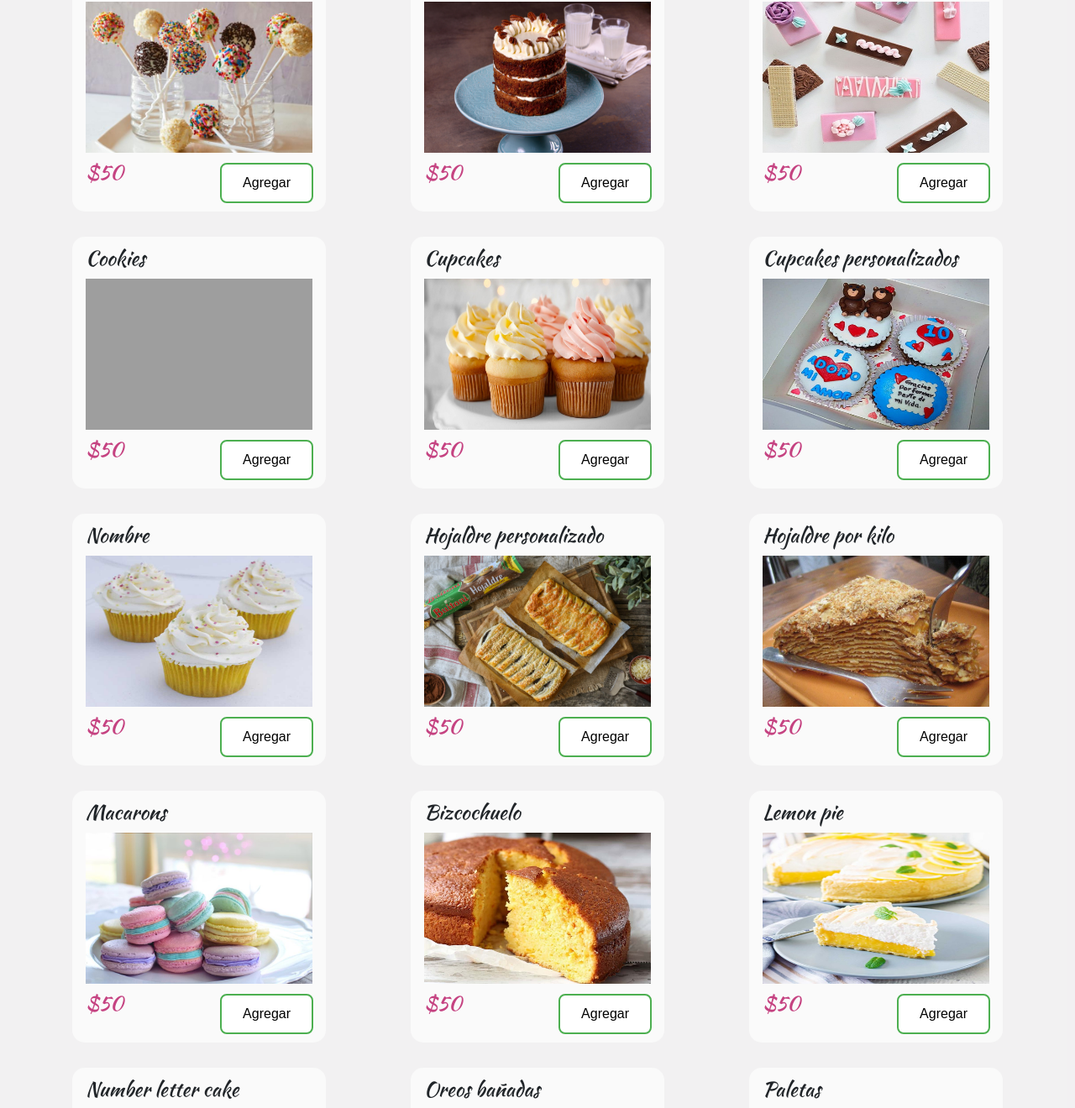
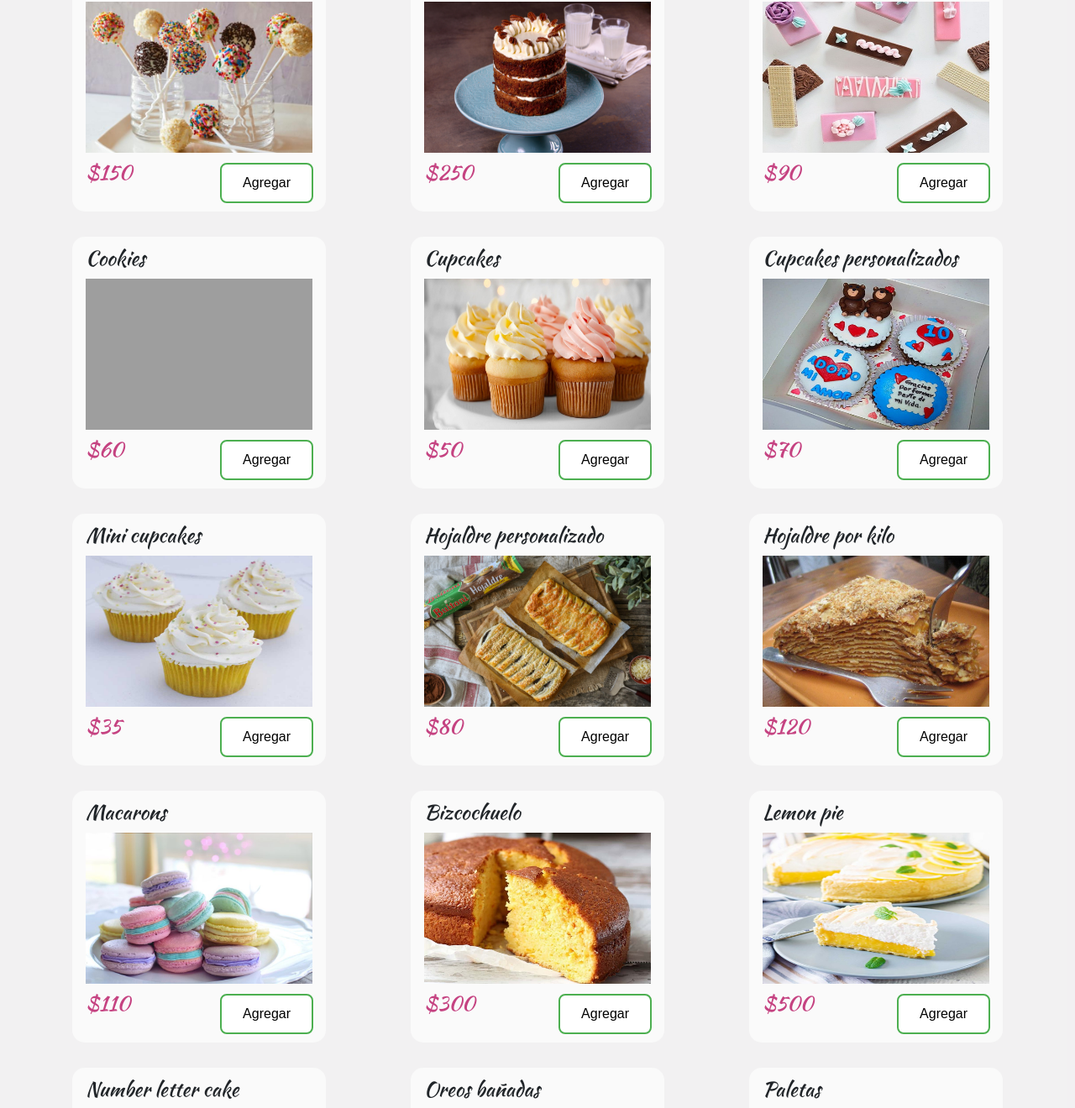
Before and after one commit to Kevinoviedo12/proyecto_coder, a website: page estructura/tienda.html in a window 1280 px wide. Shown: the part 1145-2465 px from the top of the page at 84% size. Drawn offline with Linux system fonts and the light colour scheme; grey boxes are pictures that could not be loaded; a web font is replaced by a local one.

Commit message:
cambios en la seccion tienda en los precios

```diff
--- a/estructura/tienda.html
+++ b/estructura/tienda.html
@@ -70,25 +70,25 @@
                 <div class="product-container">
                     <h3>Cake pops</h3>
                     <img src="../img/cake.jpeg">
-                    <h3 class="precio">$50</h3>
+                    <h3 class="precio">$150</h3>
                     <button class="button-add">Agregar</button>
                 </div>
                 <div class="product-container">
                     <h3 class="articulos">Carrot cake</h3>
                     <img src="../img/carrot.jpg">
-                    <h3 class="precio">$50</h3>
+                    <h3 class="precio">$250</h3>
                     <button class="button-add">Agregar</button>
                 </div>
                 <div class="product-container">
                     <h3>Chocolinas bañadas</h3>
                     <img src="../img/chocolinas.jpg">
-                    <h3 class="precio">$50</h3>
+                    <h3 class="precio">$90</h3>
                     <button class="button-add">Agregar</button>
                 </div>
                 <div class="product-container">
                     <h3>Cookies</h3>
                     <img src="../img/cookies.jpg">
-                    <h3 class="precio">$50</h3>
+                    <h3 class="precio">$60</h3>
                     <button class="button-add">Agregar</button>
                 </div>
                 <div class="product-container">
@@ -100,55 +100,55 @@
                 <div class="product-container">
                     <h3>Cupcakes personalizados</h3>
                     <img src="../img/cupcakes_persozalizados.jpg">
-                    <h3 class="precio">$50</h3>
+                    <h3 class="precio">$70</h3>
                     <button class="button-add">Agregar</button>
                 </div>
                 <div class="product-container">
-                    <h3>Nombre</h3>
+                    <h3>Mini cupcakes</h3>
                     <img src="../img/cupcake_simple.jpg">
-                    <h3 class="precio">$50</h3>
+                    <h3 class="precio">$35</h3>
                     <button class="button-add">Agregar</button>
                 </div>
                 <div class="product-container">
                     <h3>Hojaldre personalizado</h3>
                     <img src="../img/holaldre_personalizado.jpeg">
-                    <h3 class="precio">$50</h3>
+                    <h3 class="precio">$80</h3>
                     <button class="button-add">Agregar</button>
                 </div>
                 <div class="product-container">
                     <h3>Hojaldre por kilo</h3>
                     <img src="../img/hojaldre_por_kilo.jpg">
-                    <h3 class="precio">$50</h3>
+                    <h3 class="precio">$120</h3>
                     <button class="button-add">Agregar</button>
                 </div>
                 <div class="product-container">
                     <h3>Macarons</h3>
                     <img src="../img/macaron.jpg">
-                    <h3 class="precio">$50</h3>
+                    <h3 class="precio">$110</h3>
                     <button class="button-add">Agregar</button>
                 </div>
                 <div class="product-container">
                     <h3>Bizcochuelo</h3>
                     <img src="../img/bizcochuelo.jpg">
-                    <h3 class="precio">$50</h3>
+                    <h3 class="precio">$300</h3>
                     <button class="button-add">Agregar</button>
                 </div>
                 <div class="product-container">
                     <h3>Lemon pie</h3>
                     <img src="../img/lemonpie.jpg">
-                    <h3 class="precio">$50</h3>
+                    <h3 class="precio">$500</h3>
                     <button class="button-add">Agregar</button>
                 </div>
                 <div class="product-container">
                     <h3>Number letter cake</h3>
                     <img src="../img/number_letter.jpg">
-                    <h3 class="precio">$50</h3>
+                    <h3 class="precio">$450</h3>
                     <button class="button-add">Agregar</button>
                 </div>
                 <div class="product-container">
                     <h3>Oreos bañadas</h3>
                     <img src="../img/oreos_baniadas.jpg">
-                    <h3 class="precio">$50</h3>
+                    <h3 class="precio">$75</h3>
                     <button class="button-add">Agregar</button>
                 </div>
                 <div class="product-container">
@@ -160,31 +160,31 @@
                 <div class="product-container">
                     <h3>Postre cheesecake</h3>
                     <img src="../img/postre_cheesecake.jpg">
-                    <h3 class="precio">$50</h3>
+                    <h3 class="precio">$250</h3>
                     <button class="button-add">Agregar</button>
                 </div>
                 <div class="product-container">
                     <h3>Postre chocotorta</h3>
                     <img src="../img/postre_chocotorta.jpg">
-                    <h3 class="precio">$50</h3>
+                    <h3 class="precio">$250</h3>
                     <button class="button-add">Agregar</button>
                 </div>
                 <div class="product-container">
                     <h3>Postre oreo</h3>
                     <img src="../img/postre_oreo.jpg">
-                    <h3 class="precio">$50</h3>
+                    <h3 class="precio">$250</h3>
                     <button class="button-add">Agregar</button>
                 </div>
                 <div class="product-container">
                     <h3>Postre marquise</h3>
                     <img src="../img/postre_marquise.jpg">
-                    <h3 class="precio">$50</h3>
+                    <h3 class="precio">$250</h3>
                     <button class="button-add">Agregar</button>
                 </div>
                 <div class="product-container">
                     <h3>Postre NY cheesecake</h3>
                     <img src="../img/postre_ny.jfif">
-                    <h3 class="precio">$50</h3>
+                    <h3 class="precio">$350</h3>
                     <button class="button-add">Agregar</button>
                 </div>
 
```
